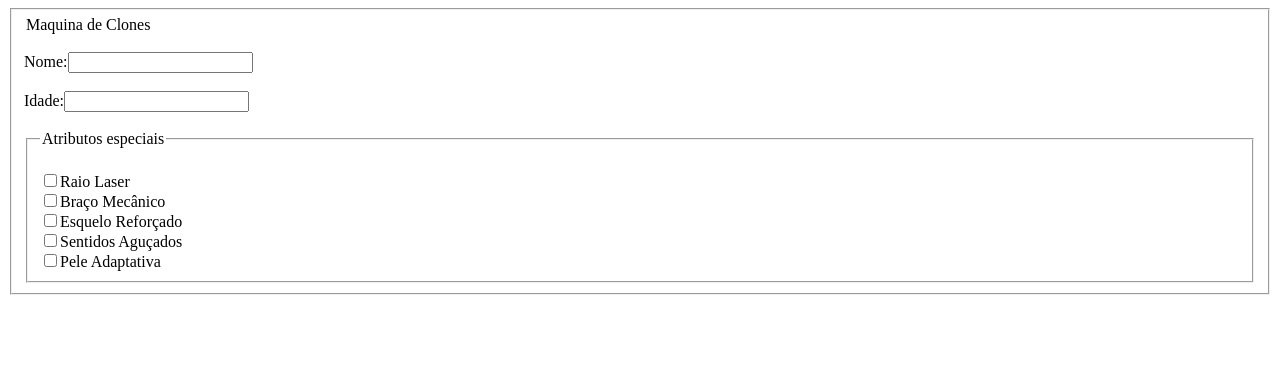
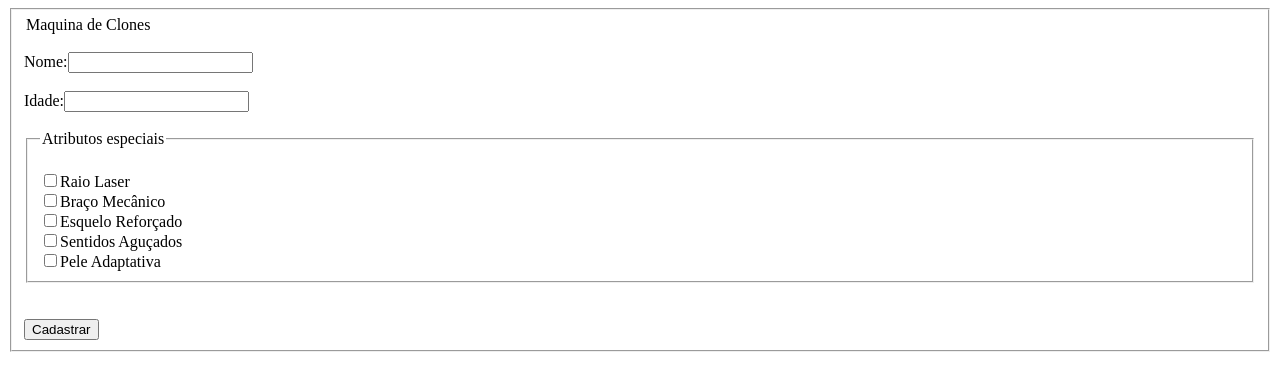
Before and after one commit to Psidom/Angular_CRUD-JSON_SERVER, an Angular app: page / in a window 1280 px wide. Shown: the top 390 px of the page. Built offline with nearby package versions, Linux system fonts and the light colour scheme.

Commit message:
Adição de Botão enviar

```diff
--- a/src/app/app.component.html
+++ b/src/app/app.component.html
@@ -30,7 +30,9 @@
                 <input type="checkbox" name="Pele Adaptativa" id="Pele Adaptativa">
                 <label for="Pele Adaptativa">Pele Adaptativa</label>
             </fieldset>
-
+            <br>
+            <br>
+            <button type="submit">Cadastrar</button>
         </form>
     </fieldset>
 </section>
```
